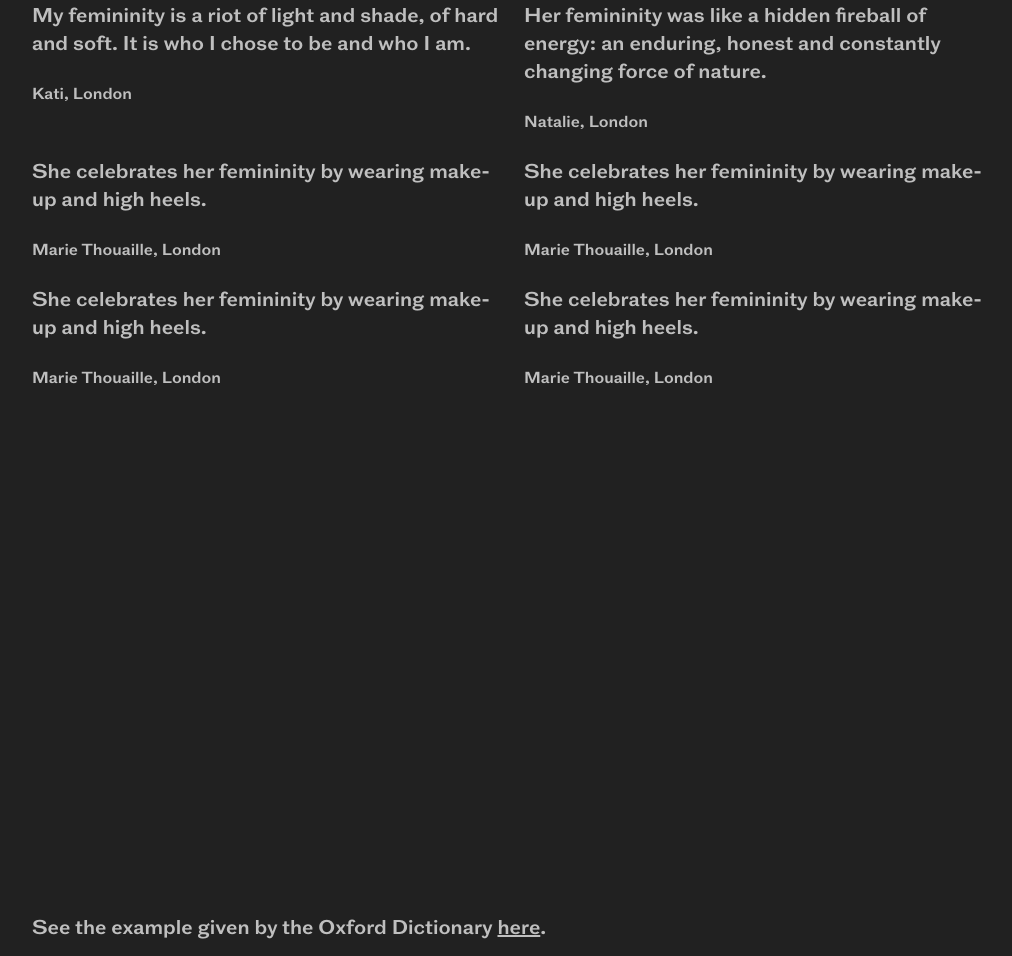
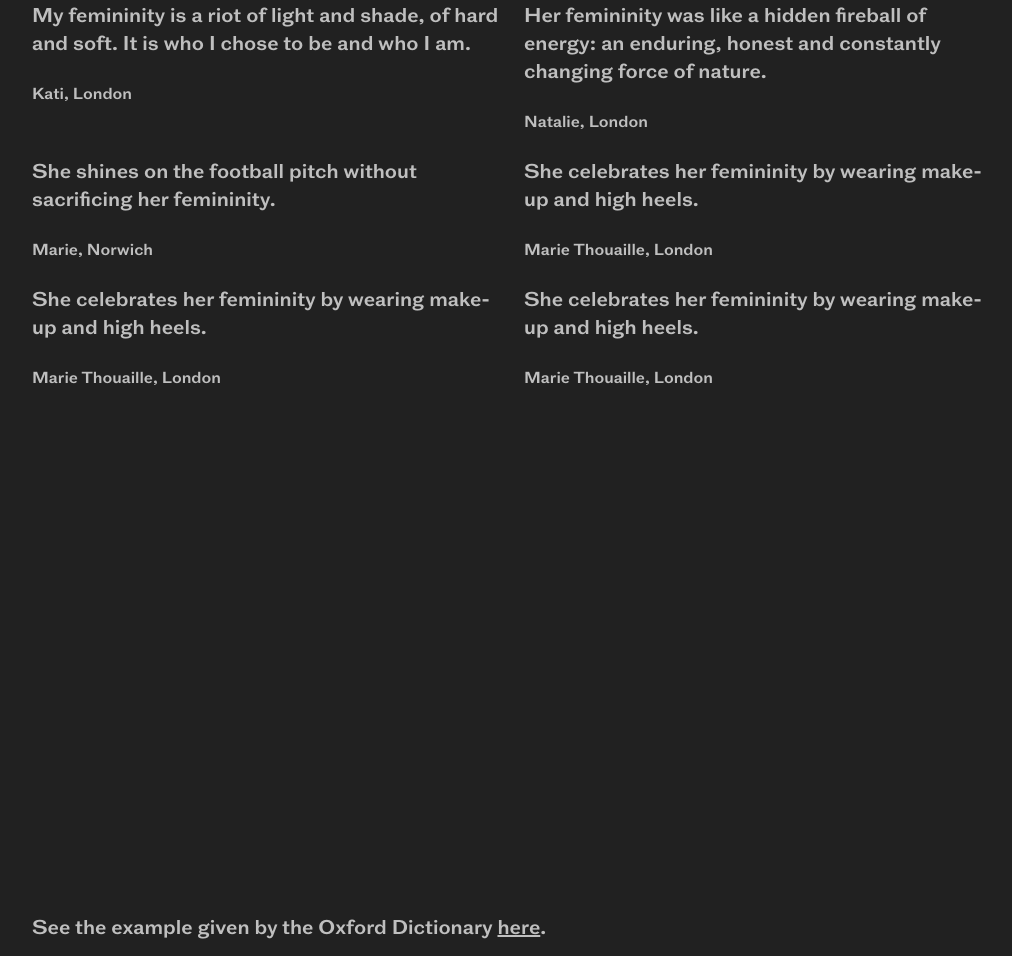
Before and after one commit to Josephwalker/femininity, a website: page index.html in a window 1280 px wide. Shown: the part 3421-4377 px from the top of the page, without its empty margins (128-1140 px from the left). Drawn offline with nearby package versions, Linux system fonts and the light colour scheme; files whose address does not match are found by name.

Commit message:
Update index.html

```diff
--- a/index.html
+++ b/index.html
@@ -84,9 +84,9 @@ Really?! What does ‘femininity’ mean to you? Tell us here." class="quote" ma
                     </footer>
                 </blockquote><!--
              --><blockquote class="layout__item lap-and-up-1/2 mb">
-                    <p>She celebrates her femininity by wearing make-up and high heels.</p>
+                    <p>She shines on the football pitch without sacrificing her femininity.</p>
                     <footer>
-                        <cite>Marie Thouaille, London</cite>
+                        <cite>Marie, Norwich</cite>
                     </footer>
                 </blockquote><!--
              --><blockquote class="layout__item lap-and-up-1/2 mb">
```
